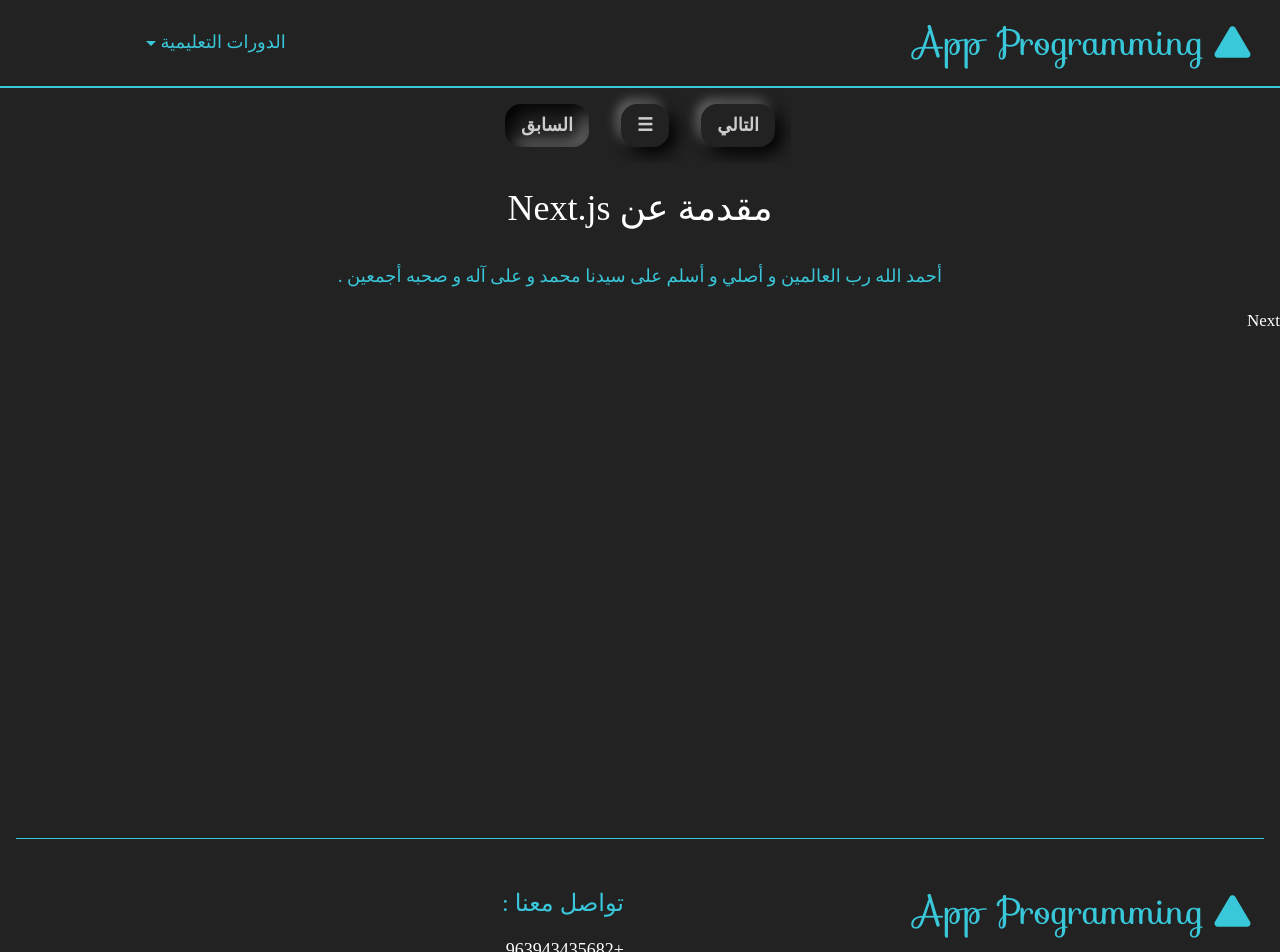
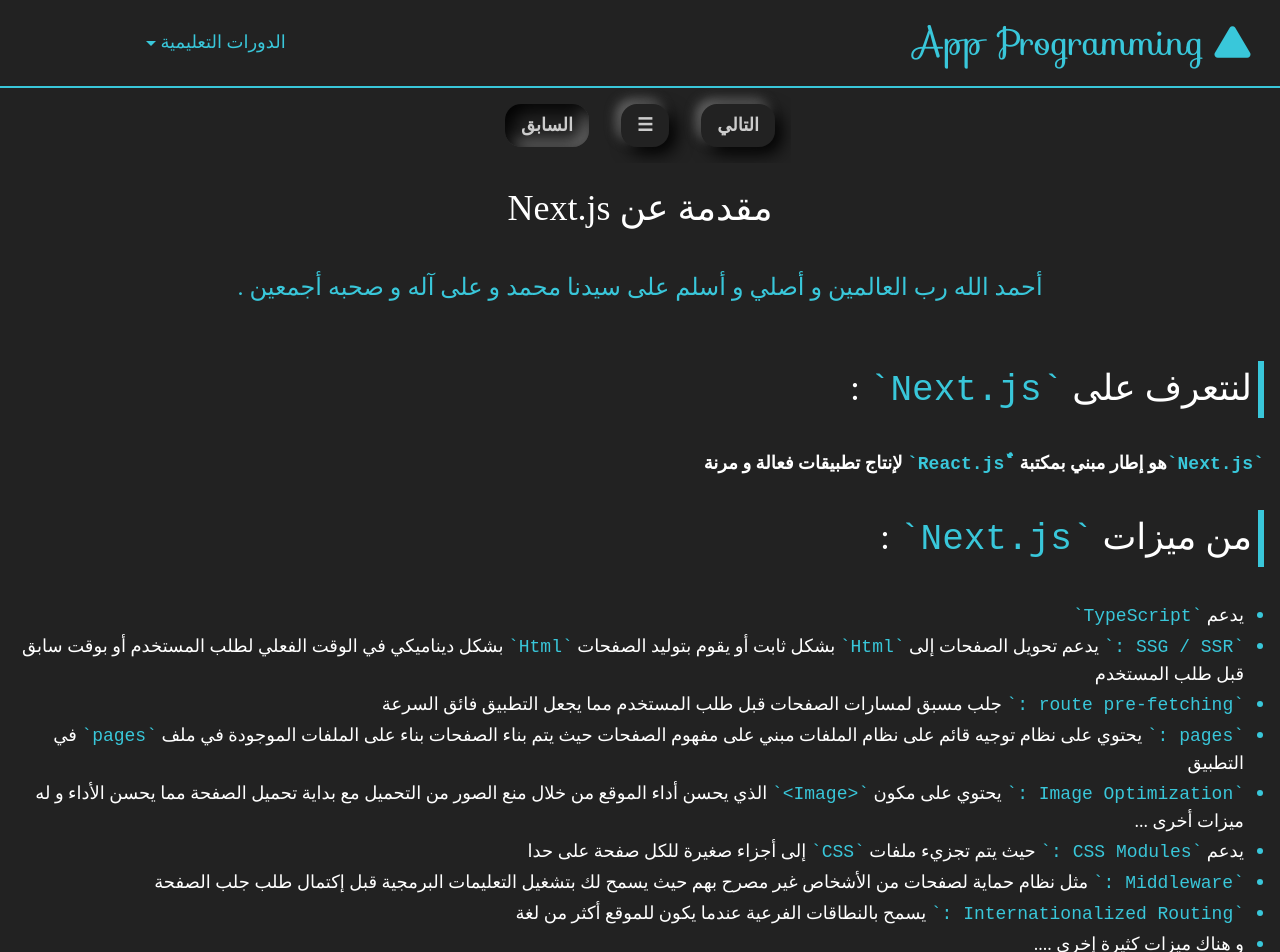
Before and after one commit to ammarqassab/test, a Next.js app: page /tutorial/next in a window 1280 px wide. Shown: the top 952 px of the page. Built offline with nearby package versions, Linux system fonts and the light colour scheme.

Commit message:
add next.js

```diff
--- a/pages/_document.js
+++ b/pages/_document.js
@@ -8,7 +8,7 @@ class MyDocument extends Document {
 
     render() {
         return (
-            <Html lang="en">
+            <Html lang="ar">
                 <Head/>
                 <body  className=" bgc-1 textc-2">
                     <Main />
--- a/pages/tutorial/next/index.js
+++ b/pages/tutorial/next/index.js
@@ -5,7 +5,24 @@ const Next = () => {
 
     return (
         <>
-            <PageTutorial apiLocalUrl='next'>Next</PageTutorial>
+            <PageTutorial apiLocalUrl='next'>
+                <div className='mdx'>
+                    <h1>لنتعرف على <code>Next.js</code> :</h1>
+                    <p><code>Next.js</code>هو إطار مبني بمكتبة <code>ٌReact.js</code> لإنتاج تطبيقات فعالة و مرنة</p>
+                    <h1>من ميزات <code>Next.js</code> :</h1>
+                    <ul>
+                        <li>يدعم <code>TypeScript</code></li>
+                        <li><code>SSG / SSR :</code> يدعم تحويل الصفحات إلى <code>Html</code> بشكل ثابت أو يقوم بتوليد الصفحات <code>Html</code> بشكل ديناميكي في الوقت الفعلي لطلب المستخدم أو بوقت سابق قبل طلب المستخدم</li>
+                        <li><code>route pre-fetching :</code> جلب مسبق لمسارات الصفحات قبل طلب المستخدم مما يجعل التطبيق فائق السرعة</li>
+                        <li><code>pages :</code> يحتوي على نظام توجيه قائم على نظام الملفات مبني على مفهوم الصفحات حيث يتم بناء الصفحات بناء على الملفات الموجودة في ملف <code>pages</code> في التطبيق</li>
+                        <li><code>Image Optimization :</code> يحتوي على مكون <code>&lt;Image&gt;</code> الذي يحسن أداء الموقع من خلال منع الصور من التحميل مع بداية تحميل الصفحة مما يحسن الأداء و له ميزات أخرى ...</li>
+                        <li>يدعم <code>CSS Modules :</code> حيث يتم تجزيء ملفات <code>CSS</code> إلى أجزاء صغيرة للكل صفحة على حدا</li>
+                        <li><code>Middleware :</code> مثل نظام حماية لصفحات من الأشخاص غير مصرح بهم حيث يسمح لك بتشغيل التعليمات البرمجية قبل إكتمال طلب جلب الصفحة</li>
+                        <li><code>Internationalized Routing :</code> يسمح بالنطاقات الفرعية عندما يكون للموقع أكثر من لغة</li>
+                        <li>و هناك ميزات كثيرة إخرى ....</li>
+                    </ul>
+                </div>
+            </PageTutorial>
         </>
     )
 }
--- a/src/components/PageTutorial/SidebarTutorial/SidebarStickyTutorial.js
+++ b/src/components/PageTutorial/SidebarTutorial/SidebarStickyTutorial.js
@@ -6,7 +6,7 @@ import { useSelector } from 'react-redux';
 const SidebarStickyTutorial = ({functaggle}) => {
 
     const pages = useSelector(state => state.navigation.pages)
-    const pname = useRouter().pathname;
+    const pname = useRouter().asPath;
     let NavName = [];
 
     for(let i in pages) {
@@ -44,7 +44,7 @@ const SidebarStickyTutorial = ({functaggle}) => {
                     }
                 </div>
             </div>
-            <div className='center'>
+            <nav className='center'>
                 {NavName &&
                     NavName.map((iteme, index) => (
                         iteme.link == pname &&
@@ -57,10 +57,10 @@ const SidebarStickyTutorial = ({functaggle}) => {
                         </div>
                     ))
                 }
-            </div>
+            </nav>
             <div className='row'>
                 <div className='col s100 center'>
-                    <p className=' large textc-4'>أحمد الله رب العالمين و أصلي و أسلم على سيدنا محمد و على آله و صحبه أجمعين .</p>
+                    <p className=' xlarge textc-4'>أحمد الله رب العالمين و أصلي و أسلم على سيدنا محمد و على آله و صحبه أجمعين .</p>
                 </div>
             </div>
         </>
--- a/src/components/PageTutorial/SidebarTutorial/SidebarTutorial.js
+++ b/src/components/PageTutorial/SidebarTutorial/SidebarTutorial.js
@@ -6,7 +6,7 @@ import { useSelector } from 'react-redux'
 const SidebarTutorial = () => {
 
     const pages = useSelector(state => state.navigation.pages)
-    const pname = useRouter().pathname;
+    const pname = useRouter().asPath;
 
     return (
         <div>
--- a/styles/globals.css
+++ b/styles/globals.css
@@ -2093,13 +2093,14 @@ div:hover.clip-path-card
 .mdx{
   user-select: text;
   color: var(--textc-2);
-  text-align: left;
+  text-align: right;
+  font-size: 18px;
 }
 .mdx h1,.mdx h2,.mdx h3,.mdx h4,.mdx h5,.mdx h6 {
   margin: 32px 16px;
   /* color: var(--textc-4); */
-  border-left: 6px solid var(--borc-4);
-  padding-left: 6px;
+  border-right: 6px solid var(--borc-4);
+  padding-right: 6px;
   width: 100%;
 }
 .mdx.rtl h1,.mdx.rtl h2,.mdx.rtl h3,.mdx.rtl h4,.mdx.rtl h5,.mdx.rtl h6 {
@@ -2165,11 +2166,11 @@ div:hover.clip-path-card
 }
 .mdx ul {
   margin: 32px 0;
-  padding-left: 36px;
+  padding-right: 36px;
 }
 .mdx ol {
   margin: 32px 0;
-  padding-left: 36px;
+  padding-right: 36px;
 }
 .mdx ol li {
   font-family: "Sofia", cursive;
```
Also changed, not shown: pages/tutorial/index.js (+2 -8 lines).
